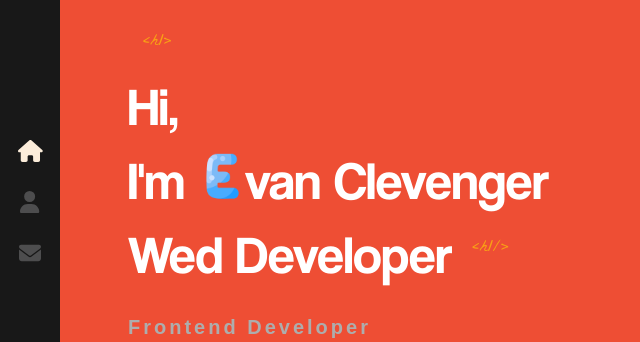
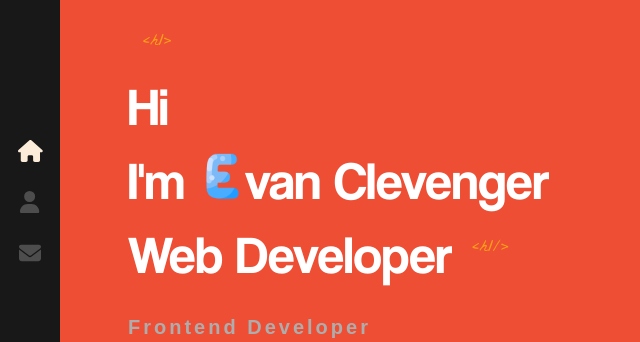
Before and after one commit to EvanClevenger/React_portfolio, a React (Create React App) app: page / in a window 1280 px wide. Shown: the part 154-496 px from the top of the page, without its empty margins (0-640 px from the left). Built offline with nearby package versions, Linux system fonts and the light colour scheme.

Commit message:
added new folder for animations

```diff
--- /dev/null
+++ b/src/components/AnimatedLetters/index.js
@@ -0,0 +1,18 @@
+import './index.scss'
+
+
+const AnimatedLetters = ({ letterClass, strArray, idx }) => {
+    return(
+        <span>
+            {
+                strArray.map((char, i)=>(
+                    <span key={char + i }className={`${letterClass} _${i + idx}`}>
+                        {char}
+                    </span>
+                ))
+            }
+        </span>
+    )
+};
+
+export default AnimatedLetters
--- /dev/null
+++ b/src/components/AnimatedLetters/index.scss
@@ -0,0 +1,13 @@
+.text-animate{
+    display: inline-block;
+    opacity: 0;
+    animation: bounceIn 1s 1s;
+    animation-fill-mode: forwards;
+    min-width: 10px;
+}
+
+@for $i from 1 through 35{
+    .text-animate._#{$i} {
+        animation-delay: #{$i / 10}s;
+    }
+}
--- a/src/components/Home/index.js
+++ b/src/components/Home/index.js
@@ -1,20 +1,36 @@
 import LogoTitle from '../../assets/images/e.png'
 import { Link } from 'react-router-dom'
 import './index.scss'
-
-
+import { useState } from 'react'
+import AnimatedLetters from '../AnimatedLetters'
 
 const Home = () => {
+    const {letterClass, setLetterClass} = useState('text-animate')
+    const nameArray = ['v', 'a', 'n',' ', 'C','l','e','v','e','n','g','e','r']
+    const jobArray=['W','e','b',' ', 'D','e','v','e','l','o','p','e','r']
 
     return(
         <div className=" container home-page">
          <div className="text-zone">
-                <h1> Hi, <br />
-                I'm
+                <h1>
+                <span class Name={letterClass}>H</span>
+                <span class Name={`${letterClass} _12`}>i</span>
+                <br />
+                <span class Name={`${letterClass} _13`}>I</span>
+                <span class Name={`${letterClass} _14`}>'m</span>
+
                 <img src={LogoTitle} alt="developer" />
-                van Clevenger
+
+                <AnimatedLetters letterClass={letterClass}
+                strArray={nameArray}
+                idx={15}/>
+
                 <br />
-                Wed Developer
+
+                <AnimatedLetters letterClass={letterClass}
+                strArray={jobArray}
+                idx={22}/>
+
                 </h1>
                 <h2>
                     Frontend Developer
```
